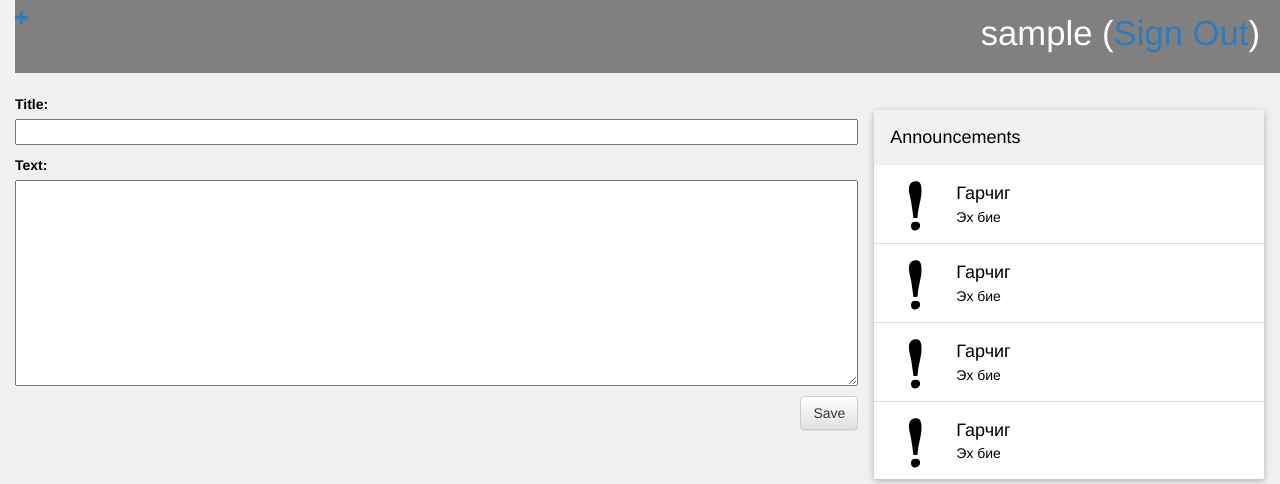
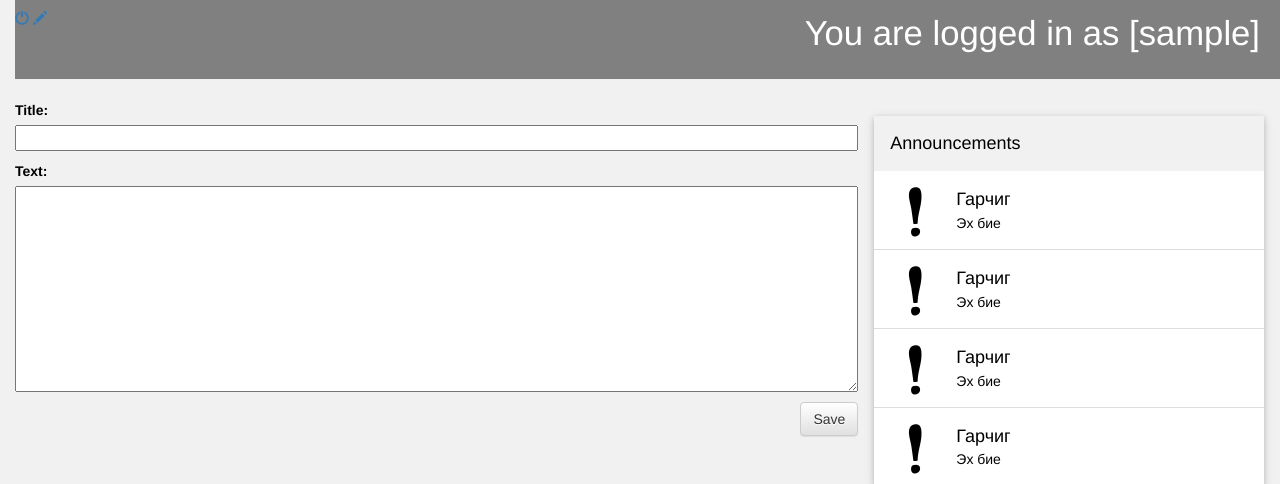
Before and after one commit to ShominShomin/News, a Django app: template mysite/news/templates/news/post_edit.html in a window 1280 px wide. Shown: the part 155-639 px from the top of the page. Run offline with Django 3.2, Linux system fonts and the light colour scheme; the template is opened without the code that fills it: values that come from a table or form of the project are taken from there, others are empty; the visitor is signed in with stand-in values (Sample User, id 1); parts of the project's set-up code (start-up, migrations or seed data) failed here and were passed over; some libraries are stand-ins or nearby versions.

Commit message:
added glyphicons

```diff
--- a/mysite/news/templates/news/base.html
+++ b/mysite/news/templates/news/base.html
@@ -52,8 +52,9 @@
             }(document, 'script', 'facebook-jssdk'));</script>
             <div class="page-header">
                 {% if user.is_authenticated %}
-                <a href="{% url 'post_new' %}" class="top-button"><span class="glyphicon glyphicon-plus"></span></a>
-                <p class="top-menu">{{ user.username }} (<a href="{% url 'logout' %}">Sign Out</a>)</p>
+                <a href="{% url 'logout' %}" class="top-button"><span class="glyphicon glyphicon-off"></span></a>
+                <p class="top-menu">You are logged in as [{{ user.username }}]</p>
+                <a href="{% url 'post_new' %}" class="top-button"><span class="glyphicon glyphicon-pencil"></span></a>
                 {% else %}
                 <a href="{% url 'login' %}" class="top-button"><span class="glyphicon glyphicon-lock"></span></a> {% endif %}
             </div>
```
Also changed, not shown: mysite/news/static/css/main.css (+6 -4 lines).
